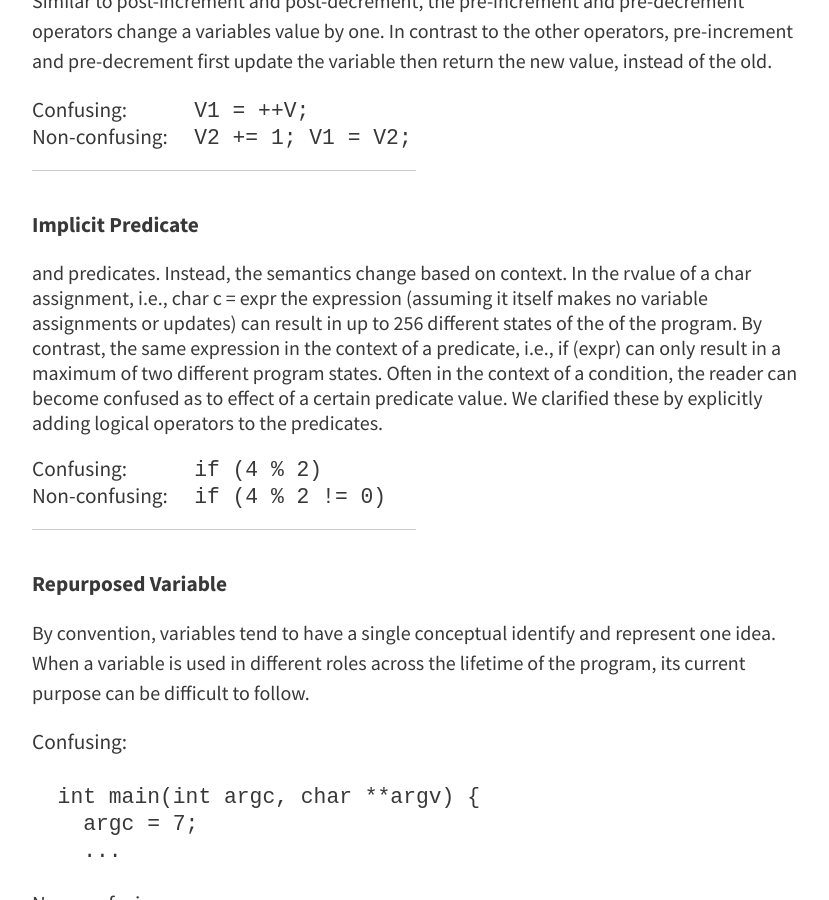
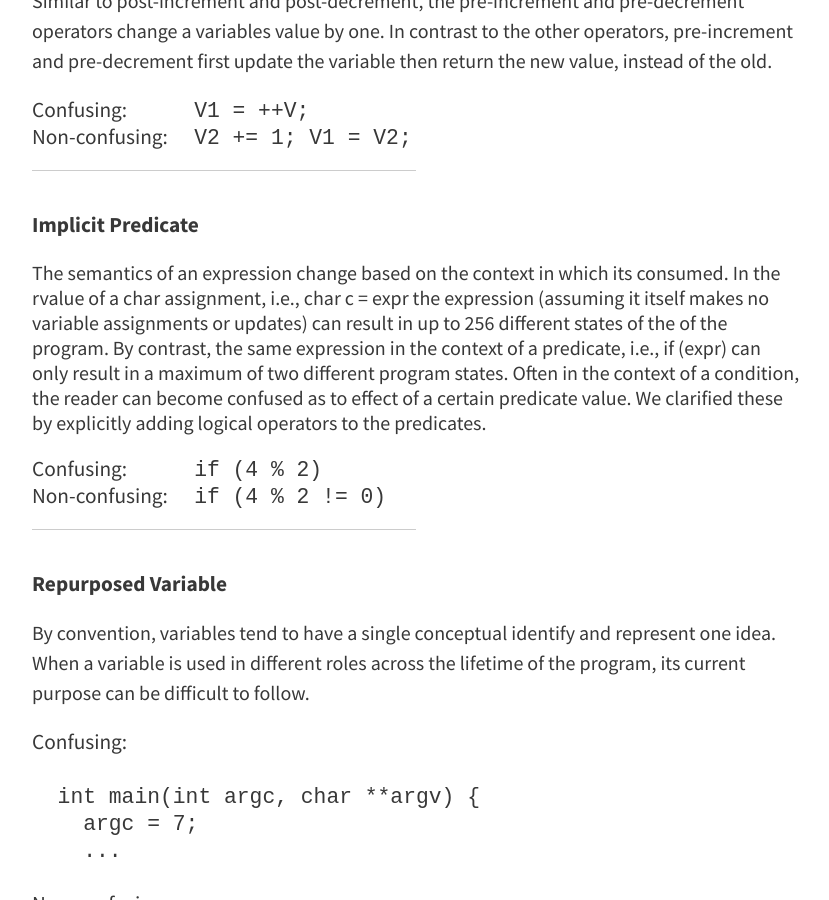
Before and after one commit to AtomsofConfusion/AtomsofConfusion.github.io, a Jekyll site: the page built from data.html, in a window 1280 px wide and 900 px high, scrolled down 7278 px. Shown: the whole window, without its empty margins (224-1053 px from the left). Built offline with Jekyll 4.4.1, drawn with Linux system fonts in a browser that asks for light colours; nearby versions of some CDN libraries.

Commit message:
Fix broken sentence

```diff
--- a/data.html
+++ b/data.html
@@ -414,15 +414,14 @@ first update the variable then return the new value, instead of the old.</p>
 
 <div class='atom_description'>
 <a name='implicit-predicate'></a>
-<div class='atom_title'>Implicit Predicate</div>
-and predicates. Instead, the semantics change based on context. In the
-rvalue of a char assignment, i.e., char c = expr the expression
-(assuming it itself makes no variable assignments or updates) can
-result in up to 256 different states of the of the program. By contrast,
-the same expression in the context of a predicate, i.e., if (expr)
-can only result in a maximum of two different program states. Often in
-the context of a condition, the reader can become confused as to effect
-of a certain predicate value. We clarified these by explicitly adding
+<div class='atom_title'>Implicit Predicate</div> The semantics of an expression
+change based on the context in which its consumed. In the rvalue of a char
+assignment, i.e., char c = expr the expression (assuming it itself makes no
+variable assignments or updates) can result in up to 256 different states of the
+of the program. By contrast, the same expression in the context of a predicate,
+i.e., if (expr) can only result in a maximum of two different program
+states. Often in the context of a condition, the reader can become confused as
+to effect of a certain predicate value. We clarified these by explicitly adding
 logical operators to the predicates.</p>
 <span class='example'><span class='example_type'>Confusing:</span><span class='example_code'> if (4 % 2)</span></span>
 <span class='example'><span class='example_type'>Non-confusing:</span><span class='example_code'> if (4 % 2 != 0) </span></span>
```
